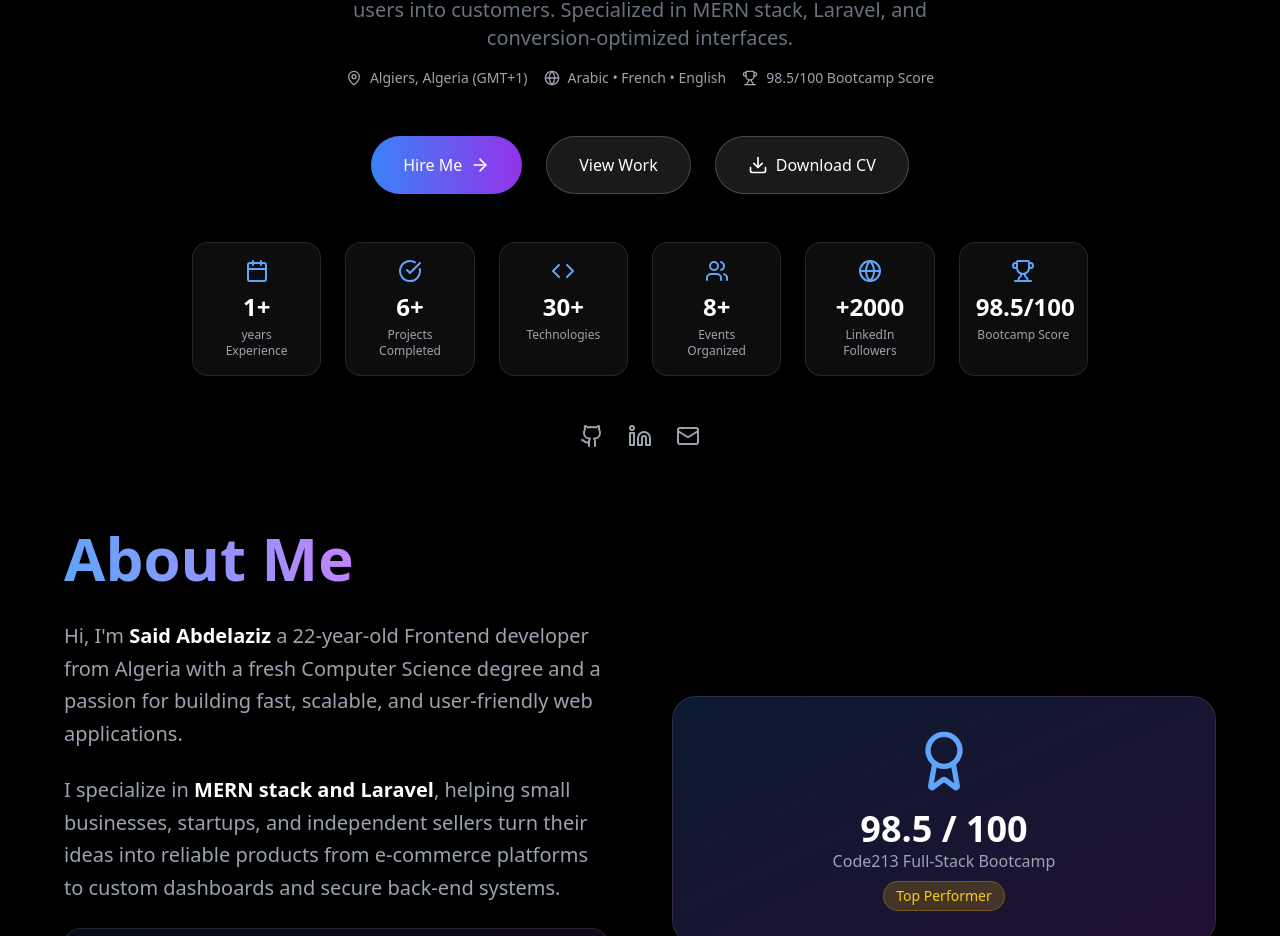
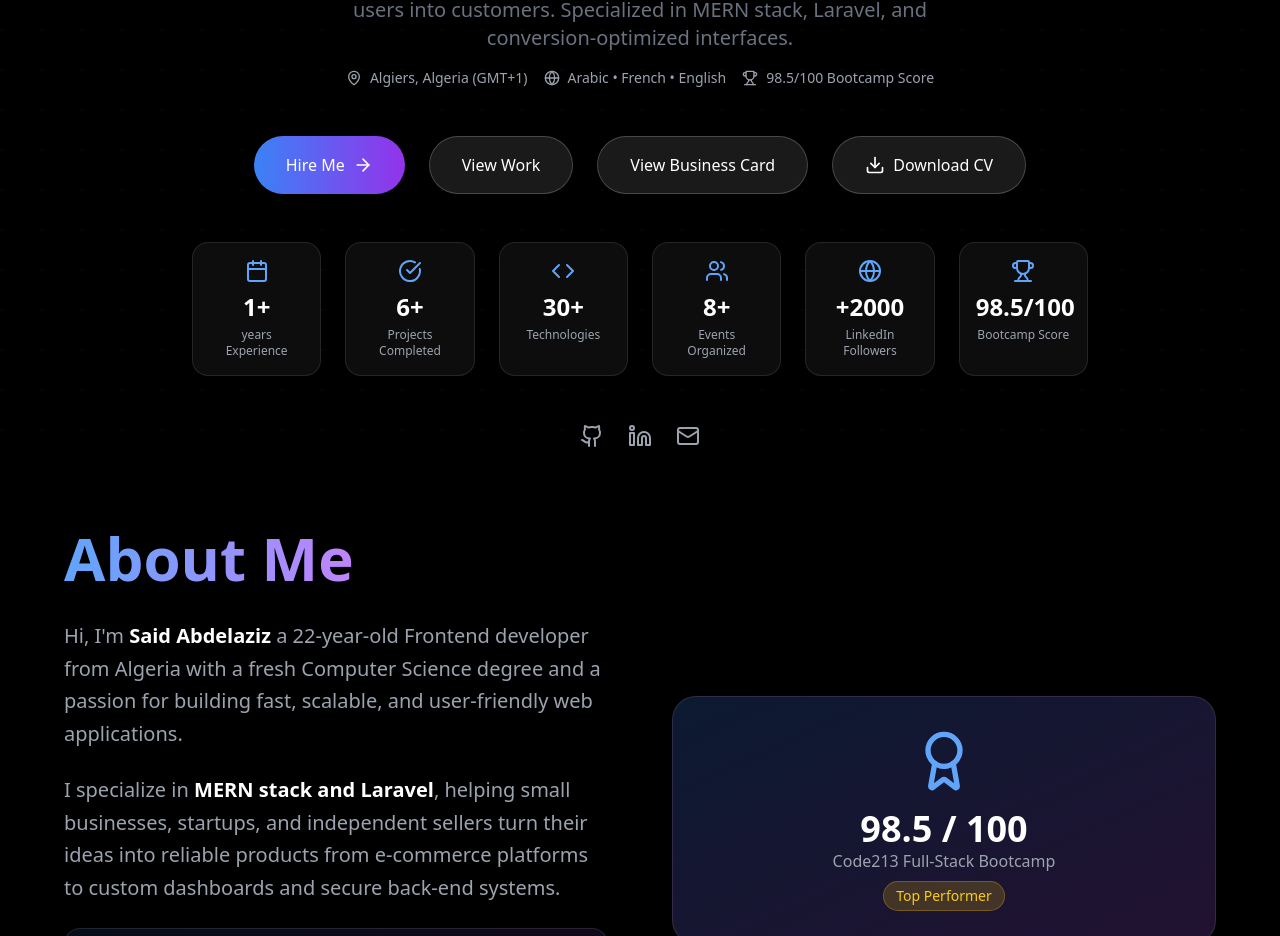
Before and after one commit to x-aziz/game-of-life, a React (Vite) app: page / in a window 1280 px wide. Shown: the part 812-1748 px from the top of the page. Built offline with nearby package versions, Linux system fonts and the light colour scheme.

Commit message:
added business card

```diff
--- a/src/Portfolio.jsx
+++ b/src/Portfolio.jsx
@@ -424,7 +424,6 @@ const Portfolio = () => {
       year: "2026",
       role: "Front-End Developer",
     },
-
     {
       title: "Fondation El Weld Esalih",
       description:
@@ -985,6 +984,12 @@ const Portfolio = () => {
               View Work
             </a>
             <a
+              href="https://abdelaziz-business-card.vercel.app/"
+              className="px-8 py-4 bg-white/10 backdrop-blur-sm rounded-full hover:bg-white/20 transition-colors duration-300 border border-white/20"
+            >
+              View Business Card
+            </a>
+            <a
               href="/Said Abdelaziz - Resume.pdf"
               download
               className="px-8 py-4 bg-white/10 backdrop-blur-sm rounded-full hover:bg-white/20 transition-colors duration-300 border border-white/20 flex items-center gap-2"
```
